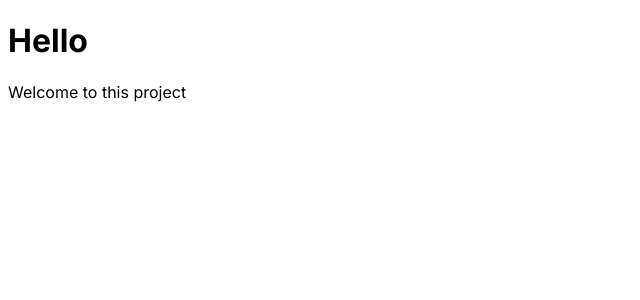
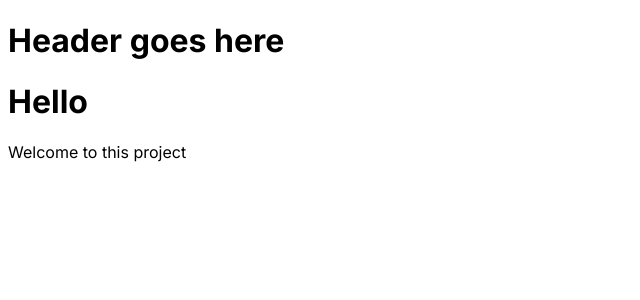
Before and after one commit to lsapundzic/b2b-store-frontend, a Next.js app: page / in a window 1280 px wide. Shown: the top 300 px of the page, without its empty margins (0-640 px from the left). Built offline with nearby package versions, Linux system fonts and the light colour scheme.

Commit message:
Main has icons and a favicon

```diff
--- a/app/layout.js
+++ b/app/layout.js
@@ -12,10 +12,11 @@ export default function RootLayout({children}) {
     return (
         <html lang="en">
         <body className={inter.className}>
-        <header></header>
+        <header>
+            <h1>Header goes here</h1>
+        </header>
 
         <main>{children}</main>
-
 
         </body>
         </html>
```
Also changed, not shown: 1 other file (tests, documents, lock files or other folders).
